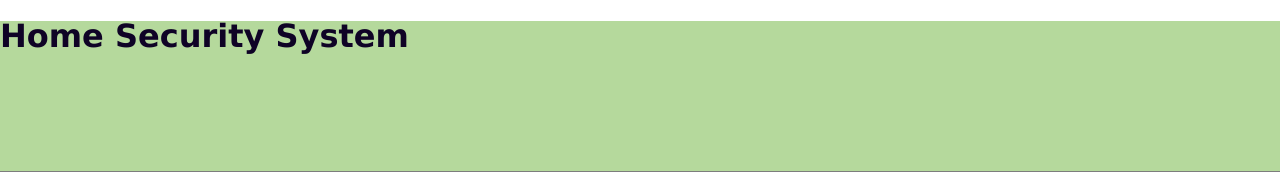
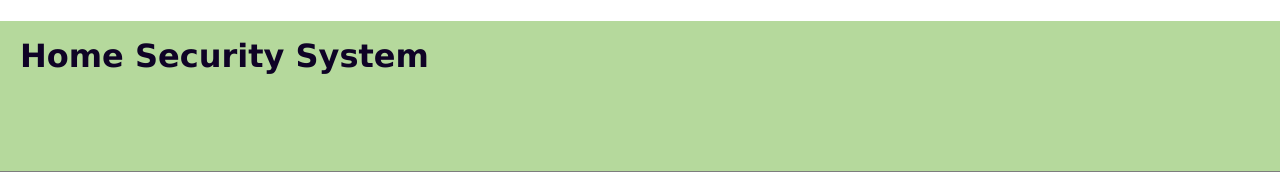
Before and after one commit to johnsk95/ECE4180-Home_Security_System, a Flask app: page / in a window 1280 px wide. Shown: the top 172 px of the page. Run offline with Flask 2, Linux system fonts and the light colour scheme.

Commit message:
added padding

```diff
--- a/static/styles/style.css
+++ b/static/styles/style.css
@@ -43,6 +43,9 @@ input, textarea, h1, h3, h4, h5, h6, .title{
   margin-right:20px;
 }
 
+h1{
+  padding:20px;
+}
 h2{
   text-align: left;
   color: #F5F7DC;
```
